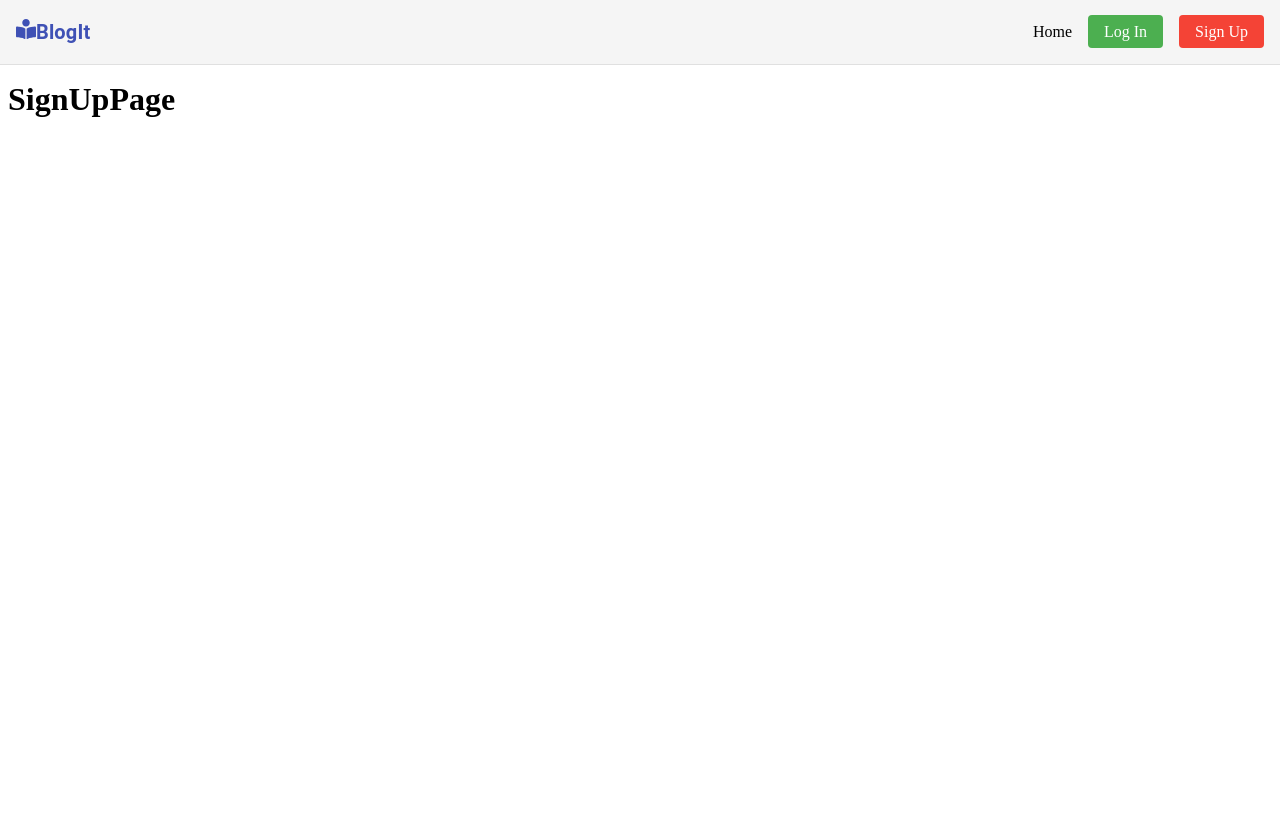
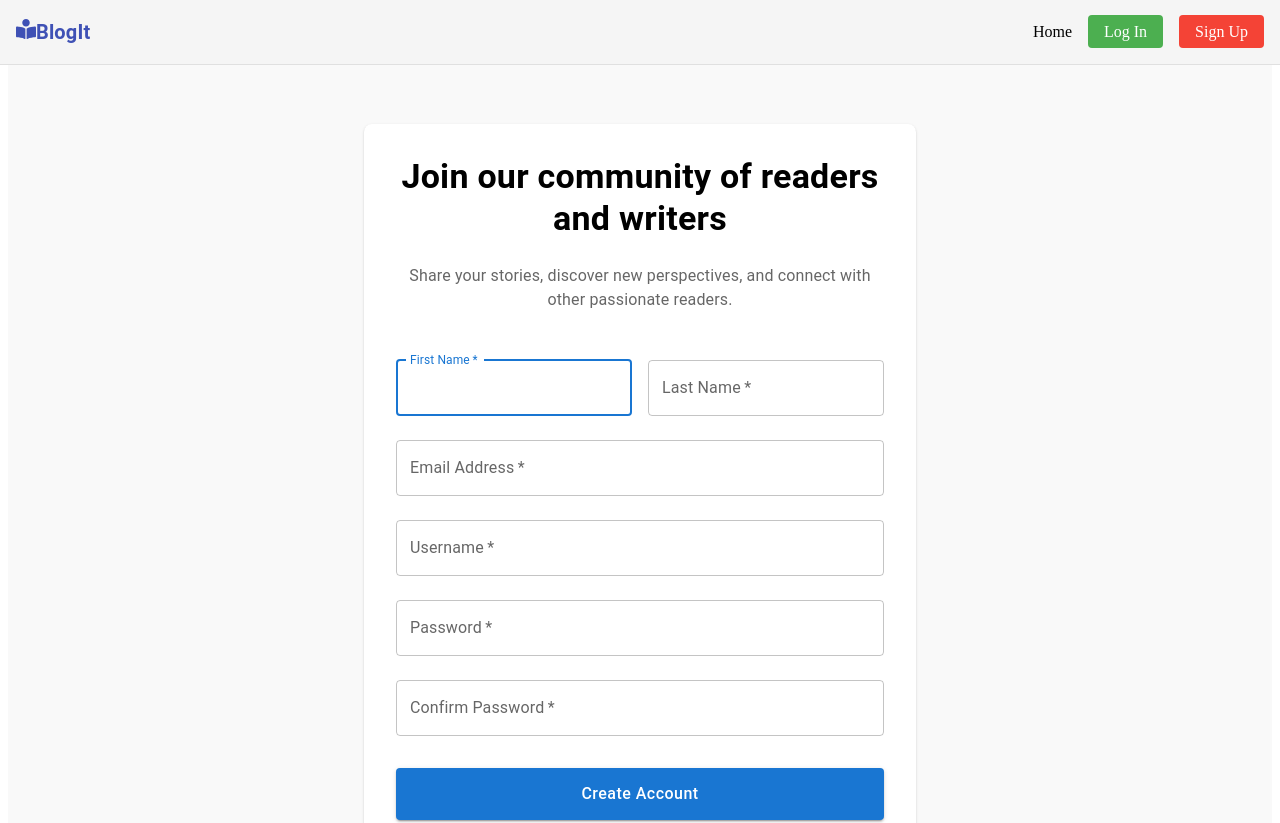
Before and after one commit to Jeroboam-francis/Frontend_BlogIt, a React (Vite) app: page /signup in a window 1280 px wide. Shown: the top 823 px of the page. Before the commit the page ends 800 px from the top, so only its background shows below. Built offline with nearby package versions, Linux system fonts and the light colour scheme.

Commit message:
Build sign up page

```diff
--- a/package.json
+++ b/package.json
@@ -13,10 +13,14 @@
     "@emotion/react": "^11.14.0",
     "@emotion/styled": "^11.14.0",
     "@mui/material": "^7.0.2",
+    "@tanstack/react-query": "^5.74.3",
+    "axios": "^1.8.4",
     "react": "^18.3.1",
     "react-dom": "^18.3.1",
     "react-icons": "^5.5.0",
-    "react-router-dom": "^7.5.0"
+    "react-markdown": "^10.1.0",
+    "react-router-dom": "^7.5.0",
+    "zustand": "^5.0.3"
   },
   "devDependencies": {
     "@eslint/js": "^9.19.0",
--- a/src/Pages/SignUpPage/SignUpPage.jsx
+++ b/src/Pages/SignUpPage/SignUpPage.jsx
@@ -1,12 +1,230 @@
+import { useState } from "react";
+import { useNavigate } from "react-router-dom";
+import {
+  Container,
+  Box,
+  Typography,
+  TextField,
+  Button,
+  Link,
+  Divider,
+  Alert,
+  CircularProgress,
+} from "@mui/material";
 import Header from "../../Components/Header/Header";
+import { useMutation } from "@tanstack/react-query";
+import axios from "axios";
 
-function SignUpPage() {
+function SignUp() {
+  const [firstName, setFirstName] = useState("");
+  const [lastName, setLastName] = useState("");
+  const [emailAddress, setEmailAddress] = useState("");
+  const [userName, setUserName] = useState("");
+  const [password, setPassword] = useState("");
+  const [confirmedPassword, setConfirmedPassword] = useState("");
+  const [formError, setFormError] = useState(null);
+  const navigate = useNavigate();
+
+  const { isPending, mutate } = useMutation({
+    mutationKey: ["register-user"],
+    mutationFn: async () => {
+      const response = await axios.post(`http://localhost:4000/auth/register`, {
+        firstName,
+        lastName,
+        userName,
+        emailAddress,
+        password,
+      });
+      return response.data;
+    },
+
+    onSuccess: () => {
+      navigate("/login");
+    },
+
+    onError: (err) => {
+      if (axios.isAxiosError(err)) {
+        const serverMessage = err.response.data.message;
+        setFormError(serverMessage);
+      } else {
+        setFormError("Something went wrong");
+      }
+    },
+  });
+
+  function handleRegister(e) {
+    e.preventDefault();
+    setFormError(null);
+    // console.log({
+    //   firstName,
+    //   lastName,
+    //   emailAddress,
+    //   userName,
+    //   password,
+    //   confirmedPassword,
+    // });
+
+    if (password !== confirmedPassword) {
+      setFormError("Password did not match");
+      return;
+    }
+    mutate();
+  }
+
   return (
-    <div>
+    <Box sx={{ minHeight: "100vh", backgroundColor: "#f9f9f9" }}>
       <Header />
-      <h1>SignUpPage</h1>
-    </div>
+      <Container maxWidth="sm" sx={{ py: 8 }}>
+        <Box
+          sx={{
+            backgroundColor: "white",
+            p: 4,
+            borderRadius: 2,
+            boxShadow: 1,
+          }}
+        >
+          <Typography
+            variant="h4"
+            component="h1"
+            gutterBottom
+            sx={{
+              fontWeight: 700,
+              textAlign: "center",
+              mb: 3,
+            }}
+          >
+            Join our community of readers and writers
+          </Typography>
+
+          <Typography
+            variant="body1"
+            color="text.secondary"
+            sx={{
+              textAlign: "center",
+              mb: 4,
+            }}
+          >
+            Share your stories, discover new perspectives, and connect with
+            other passionate readers.
+          </Typography>
+
+          {formError && (
+            <Alert severity="error" sx={{ mb: 3 }}>
+              {formError}
+            </Alert>
+          )}
+
+          <Box component="form" noValidate onSubmit={handleRegister}>
+            <Box sx={{ display: "flex", gap: 2 }}>
+              <TextField
+                margin="normal"
+                required
+                fullWidth
+                id="firstName"
+                label="First Name"
+                name="firstName"
+                autoComplete="given-name"
+                autoFocus
+                value={firstName}
+                onChange={(e) => setFirstName(e.target.value)}
+              />
+              <TextField
+                margin="normal"
+                required
+                fullWidth
+                id="lastName"
+                label="Last Name"
+                name="lastName"
+                autoComplete="family-name"
+                value={lastName}
+                onChange={(e) => setLastName(e.target.value)}
+              />
+            </Box>
+
+            <TextField
+              margin="normal"
+              required
+              fullWidth
+              id="email"
+              label="Email Address"
+              name="email"
+              autoComplete="email"
+              value={emailAddress}
+              onChange={(e) => setEmailAddress(e.target.value)}
+            />
+
+            <TextField
+              margin="normal"
+              required
+              fullWidth
+              id="username"
+              label="Username"
+              name="username"
+              autoComplete="username"
+              value={userName}
+              onChange={(e) => setUserName(e.target.value)}
+            />
+
+            <TextField
+              margin="normal"
+              required
+              fullWidth
+              name="password"
+              label="Password"
+              type="password"
+              id="password"
+              autoComplete="new-password"
+              value={password}
+              onChange={(e) => setPassword(e.target.value)}
+            />
+
+            <TextField
+              margin="normal"
+              required
+              fullWidth
+              name="confirmPassword"
+              label="Confirm Password"
+              type="password"
+              id="confirmPassword"
+              value={confirmedPassword}
+              onChange={(e) => setConfirmedPassword(e.target.value)}
+            />
+
+            <Button
+              type="submit"
+              fullWidth
+              variant="contained"
+              size="large"
+              disabled={isPending}
+              sx={{
+                mt: 3,
+                mb: 2,
+                py: 1.5,
+                borderRadius: 1,
+                textTransform: "none",
+                fontSize: "1rem",
+              }}
+            >
+              {isPending ? (
+                <CircularProgress size={24} color="inherit" />
+              ) : (
+                "Create Account "
+              )}
+            </Button>
+
+            <Divider sx={{ my: 3 }}>or</Divider>
+
+            <Typography variant="body2" color="text.secondary" align="center">
+              Already have an account?{" "}
+              <Link href="/login" underline="hover" sx={{ cursor: "pointer" }}>
+                Log in
+              </Link>
+            </Typography>
+          </Box>
+        </Box>
+      </Container>
+    </Box>
   );
 }
 
-export default SignUpPage;
+export default SignUp;
--- a/src/main.jsx
+++ b/src/main.jsx
@@ -3,11 +3,16 @@ import { createRoot } from "react-dom/client";
 import "./index.css";
 import App from "./App.jsx";
 import { BrowserRouter } from "react-router-dom";
+import { QueryClient, QueryClientProvider } from "@tanstack/react-query";
+
+const queryClient = new QueryClient();
 
 createRoot(document.getElementById("root")).render(
   <StrictMode>
     <BrowserRouter>
-      <App />
+      <QueryClientProvider client={queryClient}>
+        <App />
+      </QueryClientProvider>
     </BrowserRouter>
   </StrictMode>
 );
```
Also changed, not shown: 1 other file (tests, documents, lock files or other folders).
